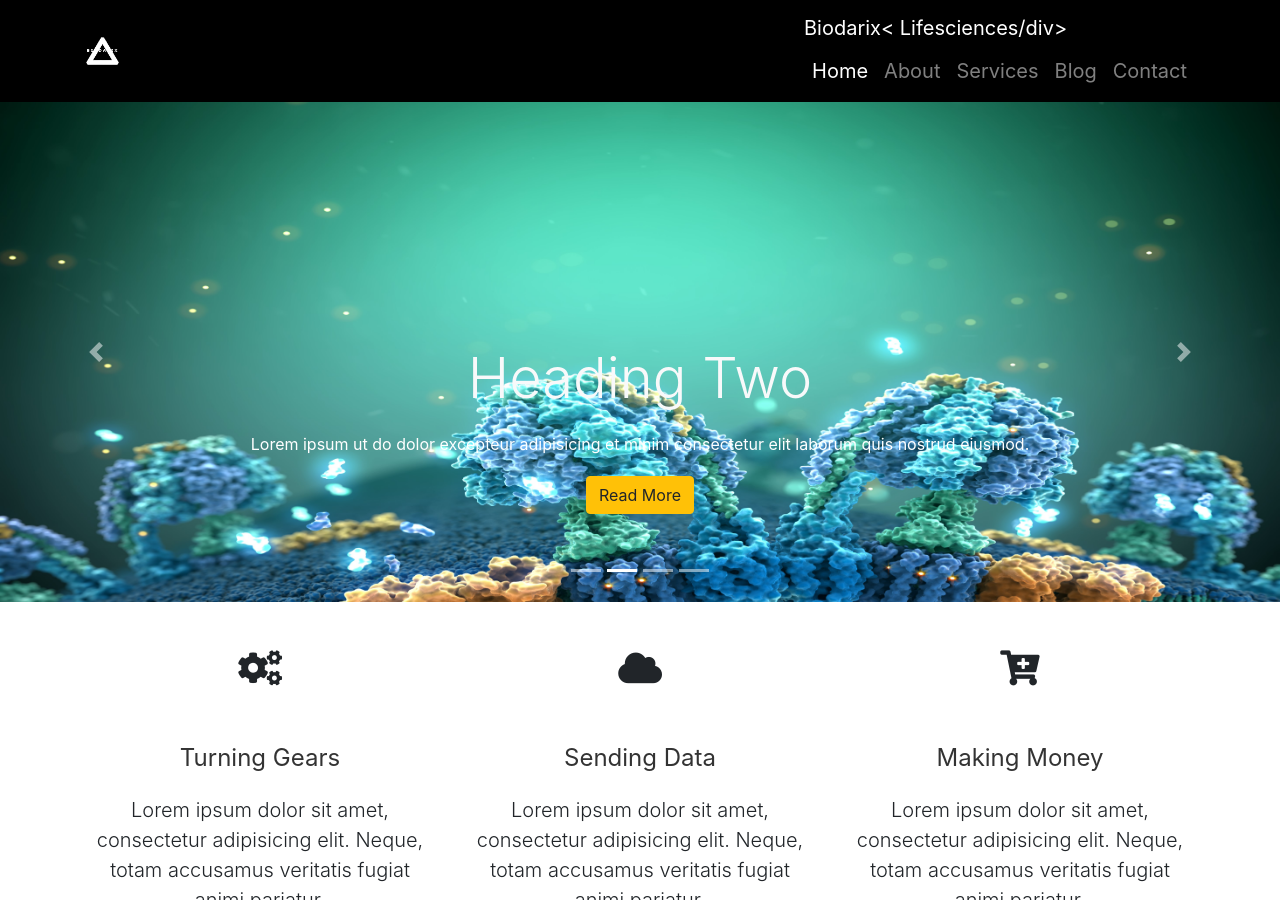
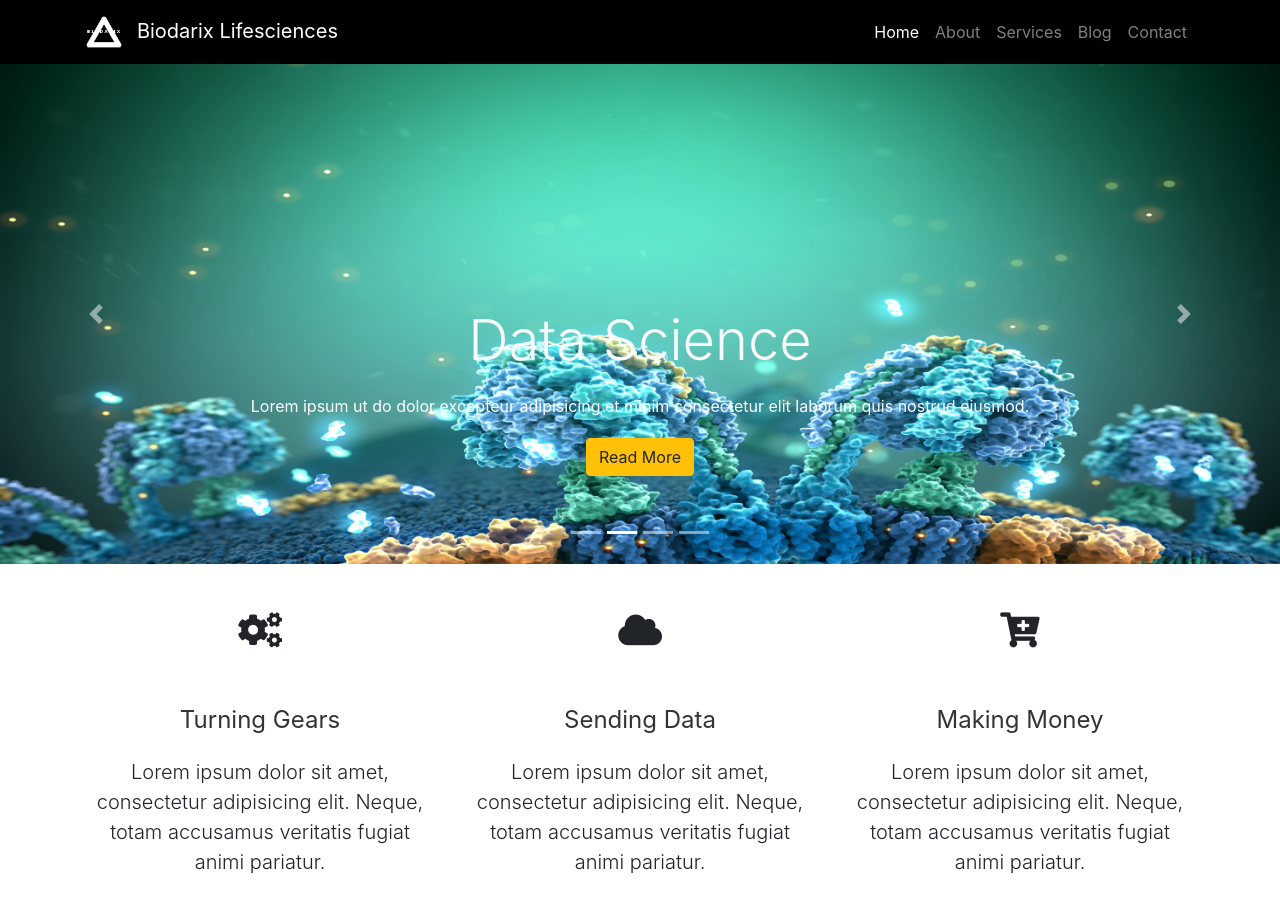
Before and after one commit to Biodarix/biodarix.github.io, a Jekyll site: the page index.html, which Jekyll copies as it is, in a window 1280 px wide and 900 px high. Built offline with Jekyll 4.4.1, drawn with Linux system fonts in a browser that asks for light colours.

Commit message:
Update index.html

```diff
--- a/index.html
+++ b/index.html
@@ -18,7 +18,7 @@
 		<div class="container">
 			<a href="index.html" class="navbar-brand">
 				<img src="img/logo1.png" class="img-fluid p-0" style="width: 5%; filter: brightness(0) invert(1);">
-				<div class="ml-2 p-0 d-inline webT">Biodarix< Lifesciences/div>
+				<div class="ml-2 p-0 d-inline webT">Biodarix Lifesciences</div>
 			</a>
 			<button class="navbar-toggler navbar-toggler-right" data-toggle="collapse" data-target="#navBar">
 				<span class="navbar-toggler-icon"></span>
@@ -60,7 +60,7 @@
 				<div class="carousel-item crs-img-1 active">
 					<div class="container">
 						<div class="carousel-caption pb-5 mb-5 text-left">
-							<h2 class="display-4 text-light">Heading One</h2>
+							<h2 class="display-4 text-light">Drug Hunting</h2>
 							<p class="lead">
 								Lorem ipsum ut do dolor excepteur adipisicing et minim consectetur <br>elit laborum quis nostrud eiusmod.
 							</p>
@@ -71,7 +71,7 @@
 				<div class="carousel-item crs-img-2">
 					<div class="container">
 						<div class="carousel-caption mb-5 text-center">
-							<h2 class="display-4 text-light">Heading Two</h2>
+							<h2 class="display-4 text-light">Data Science</h2>
 							<p>
 								Lorem ipsum ut do dolor excepteur adipisicing et minim consectetur elit laborum quis nostrud eiusmod.
 							</p>
@@ -82,7 +82,7 @@
 				<div class="carousel-item crs-img-3">
 					<div class="container">
 						<div class="carousel-caption pb-5 mb-5 text-right">
-							<h2 class="display-4 text-light">Heading Three</h2>
+							<h2 class="display-4 text-light">Business Building</h2>
 							<p>
 								Lorem ipsum ut do dolor excepteur adipisicing et minim <br>consectetur elit laborum quis nostrud eiusmod.
 							</p>
@@ -93,7 +93,7 @@
 				<div class="carousel-item crs-img-4">
 					<div class="container">
 						<div class="carousel-caption pb-5 mb-5 text-left">
-							<h2 class="display-4 text-light">Heading Four</h2>
+							<h2 class="display-4 text-light">Expert Services</h2>
 							<p>
 								Lorem ipsum ut do dolor excepteur adipisicing et minim consectetur elit <br>laborum quis nostrud eiusmod.
 							</p>
```
